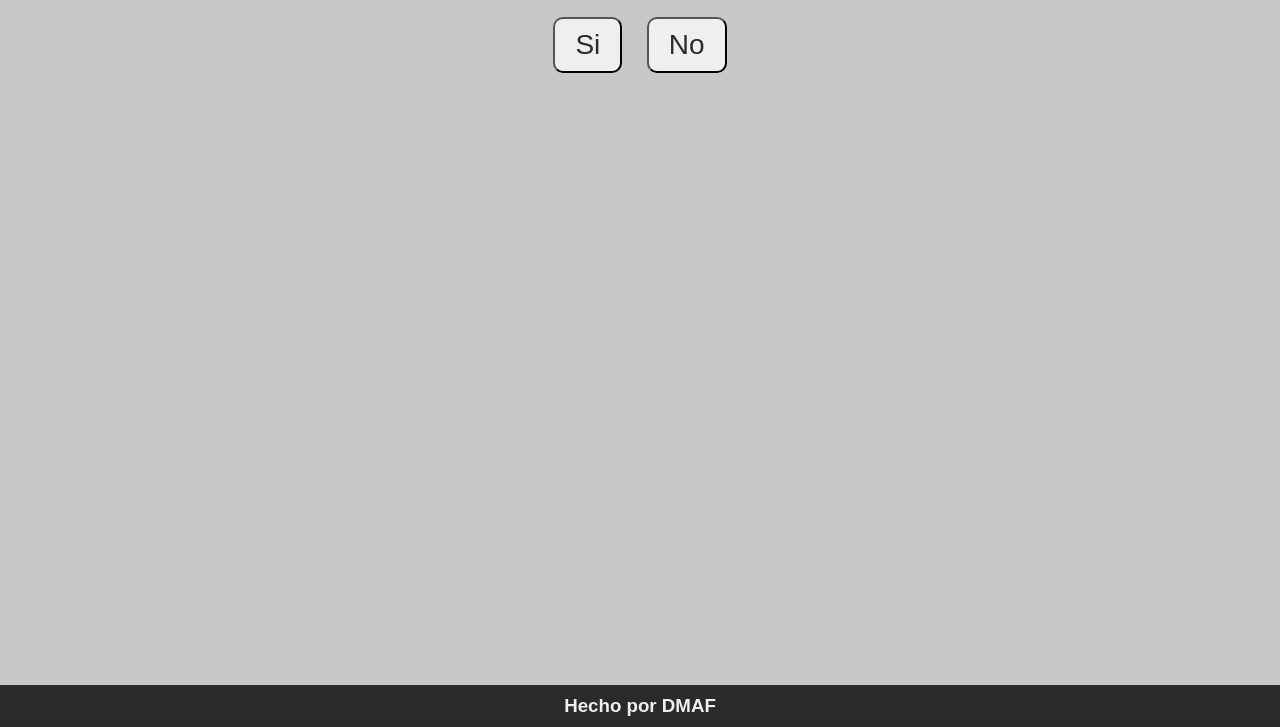
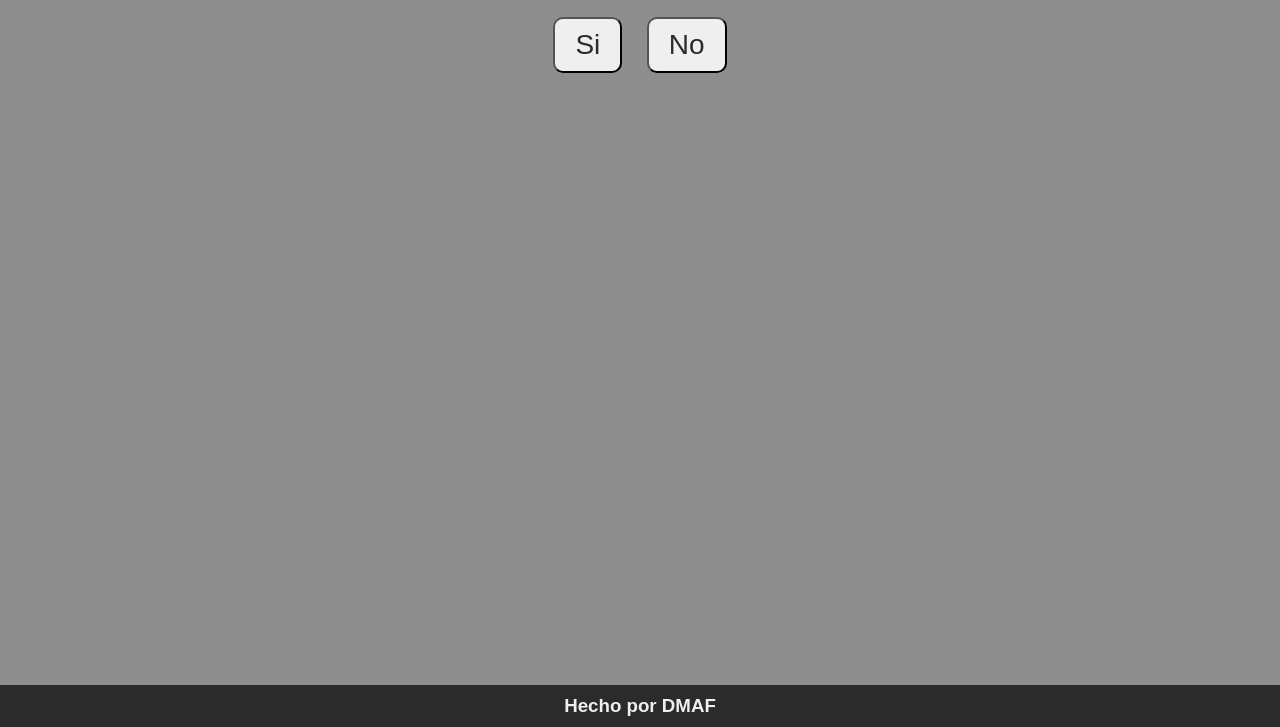
Before and after one commit to ItsDMAF/NoImposible, a plain HTML site: page index.html in a window 1280 px wide. Shown: the part 73-800 px from the top of the page. Drawn offline with Linux system fonts and the light colour scheme.

Commit message:
correcion de colores y texto

```diff
--- a/style.css
+++ b/style.css
@@ -5,7 +5,7 @@ body {
     justify-content: space-between;
     min-height: 100vh;
     margin: 0;
-    background-color: rgb(200, 200, 200);
+    background-color: rgb(142, 142, 142);
 }
 
 #Contenedor {
```
